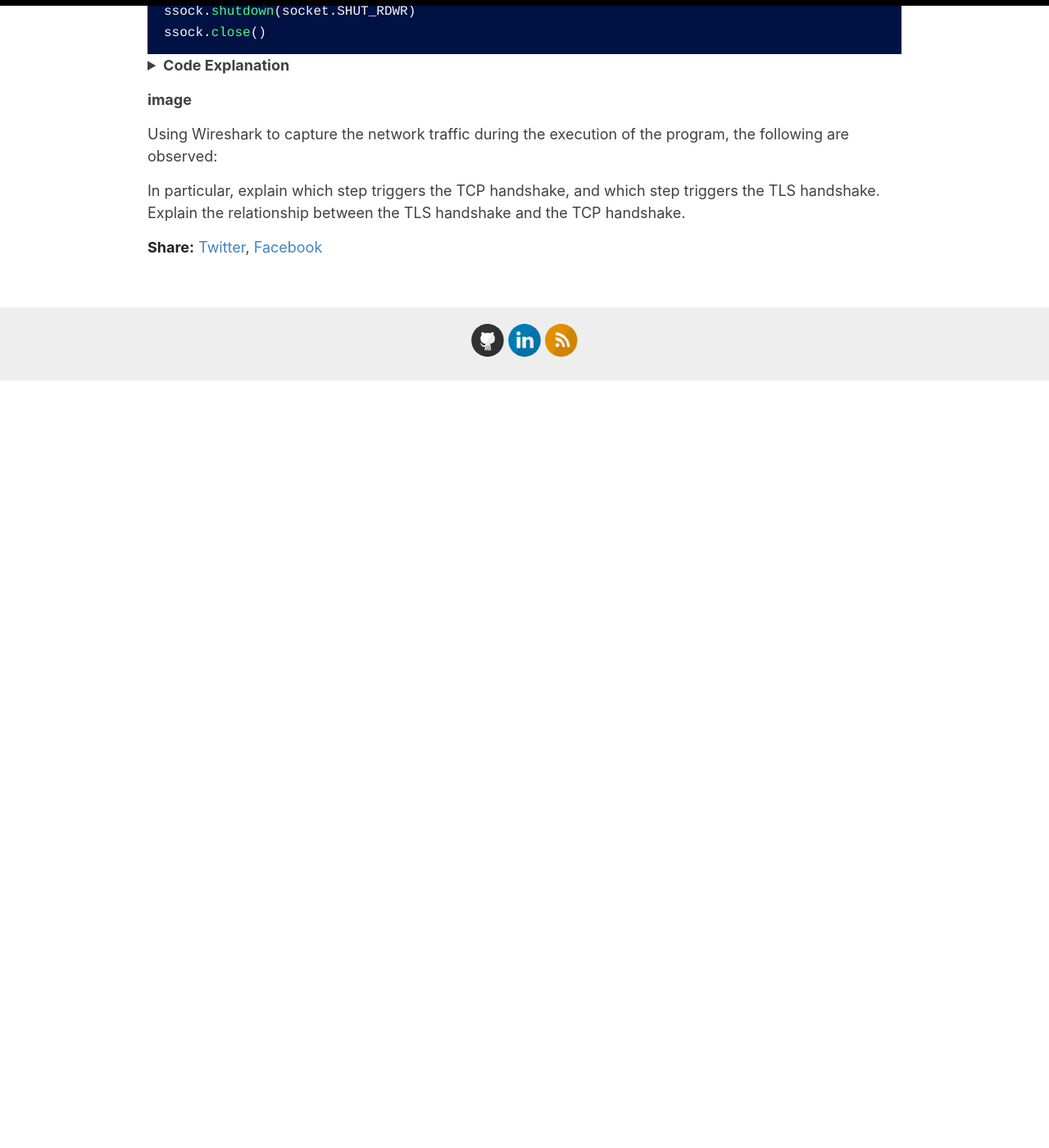
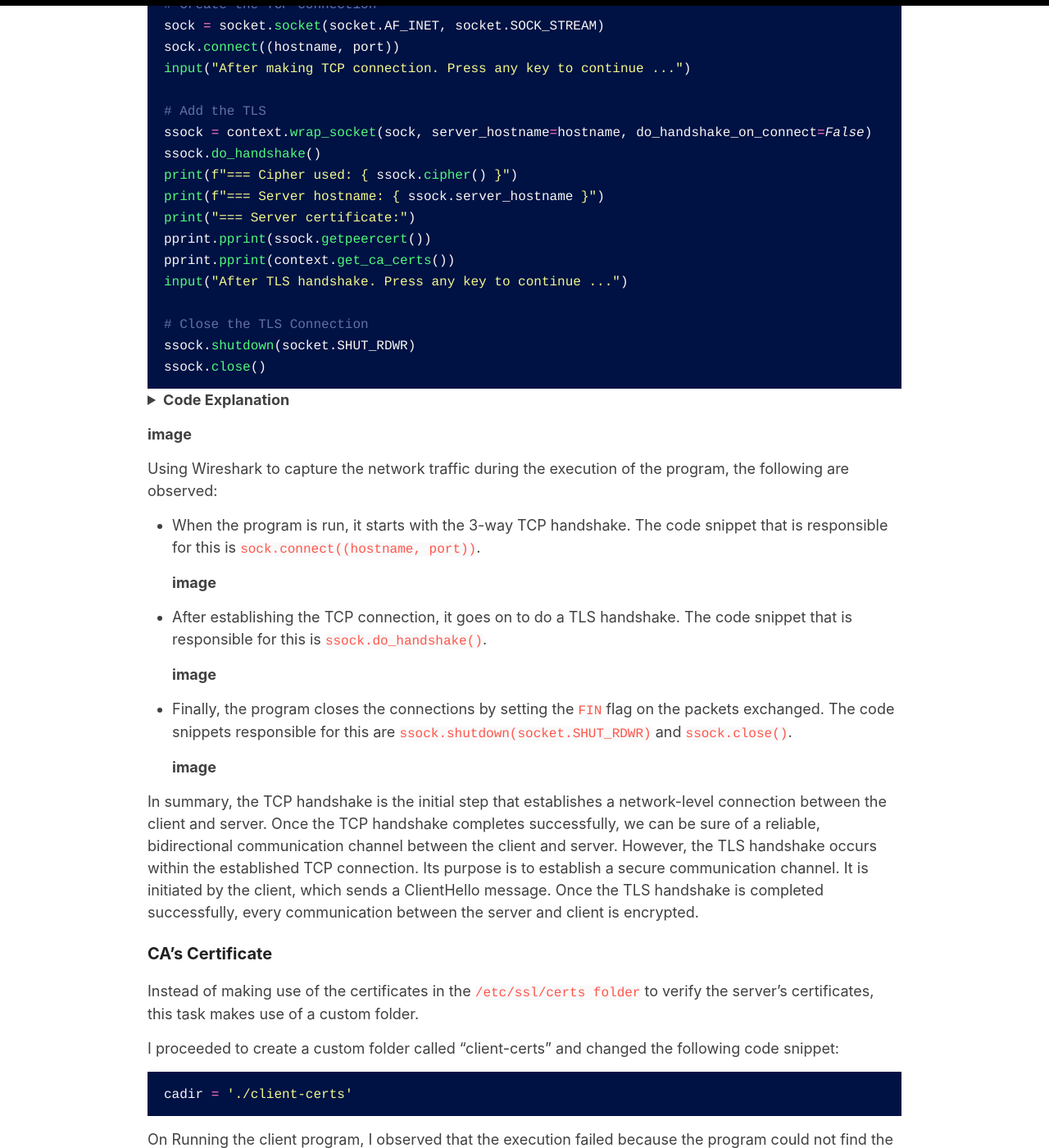
Before and after one commit to iukadike/blog, a Jekyll site: the page built from _posts/2023-10-02-tls.md, in a window 1280 px wide and 1400 px high, scrolled down 1965 px. Shown: the whole window at 82% size. Built offline with Jekyll 4.4.1, drawn with Linux system fonts in a browser that asks for light colours; comment, search, counter and statistics services are not loaded; before the commit the page ends 2429 px from its top, so only the background shows below that; some of the changed text lies outside the part shown.

Commit message:
update content

````diff
--- a/_posts/2023-10-02-tls.md
+++ b/_posts/2023-10-02-tls.md
@@ -1,10 +1,19 @@
 ---
 layout: post
 title: Transport Layer Security
+excerpt: Transport Layer Security (TLS) is a protocol that enables secure communication between two devices over a network by encrypting the data exchanged between these devices. When a device wants to establish a secure connection with another device, it starts a TLS handshake. Once the TLS handshake is completed and the secure connection is established, the devices can safely exchange data without worrying that someone else might be able to read or modify it.
 categories: [crypto, tls, wireshark]
 ---
 
-In networking, a packet is the basic unit of data. Every data sent across the network is usually done as a packet. This means that if an adversary can gain access to a packet, such an adversary can launch sophisticated attacks.
+Transport Layer Security (TLS) is a protocol that enables secure communication between two devices over a network by encrypting the data exchanged between these devices. When a device wants to establish a secure connection with another device, it starts a TLS handshake. Once the TLS handshake is completed and the secure connection is established, the devices can safely exchange data without worrying that someone else might be able to read or modify it.
+
+The TLS session typically comprises of the following:
+- The client initiates the TLS handshake by sending a ClientHello message.
+- The server responds with a ServerHello message, selecting the preferred cipher suite and sharing its certificate (if required).
+- The client validates the server's certificate and generates a pre-master secret, which is encrypted using the server's public key and sent to the server.
+- The server decrypts the pre-master secret, and both the client and server derive the master secret using the pre-master secret and other random values.
+- The client and server exchange messages to verify their ability to encrypt and decrypt using the agreed-upon cryptographic parameters.
+- If successful, both parties send a Finished message containing a hash and MAC of the entire handshake, confirming that the handshake has been completed securely.
 
 In this post, I aim to document my findings and observations while performing a SEED Lab.
 
@@ -130,8 +139,98 @@ ssock.close()                       #2
 **image**
 
 Using Wireshark to capture the network traffic during the execution of the program, the following are observed:
+- When the program is run, it starts with the 3-way TCP handshake. The code snippet that is responsible for this is `sock.connect((hostname, port))`.
+
+  **image**
+
+- After establishing the TCP connection, it goes on to do a TLS handshake. The code snippet that is responsible for this is `ssock.do_handshake()`.
+
+  **image**
+
+- Finally, the program closes the connections by setting the `FIN` flag on the packets exchanged. The code snippets responsible for this are `ssock.shutdown(socket.SHUT_RDWR)` and `ssock.close()`.
+
+  **image**
+
+In summary, the TCP handshake is the initial step that establishes a network-level connection between the client and server. Once the TCP handshake completes successfully, we can be sure of a reliable, bidirectional communication channel between the client and server. However, the TLS handshake occurs within the established TCP connection. Its purpose is to establish a secure communication channel. It is initiated by the client, which sends a ClientHello message. Once the TLS handshake is completed successfully, every communication between the server and client is encrypted.
 
 
+#### CA’s Certificate
 
-In particular, explain which step triggers the TCP handshake, and which step triggers the
-TLS handshake. Explain the relationship between the TLS handshake and the TCP handshake.
+Instead of making use of the certificates in the `/etc/ssl/certs folder` to verify the server’s certificates, this task makes use of a custom folder.
+
+I proceeded to create a custom folder called "client-certs" and changed the following code snippet:
+
+```python
+cadir = './client-certs'
+```
+
+On Running the client program, I observed that the execution failed because the program could not find the CA certificate for the host I wanted to connect to.
+
+**image**
+
+To remedy this, I need to get the CA certificate that is needed to verify the `www.google.com` server's certificate and place it in the custom folder.
+
+<details>
+<summary><b>Note</b></summary>
+<div markdown="1">
+
+When TLS tries to verify a server certificate, it will generate a hash value from the issuer’s identity information, use this hash value as part of the file name, and then use this name to find the issuer’s certificate in the specified folder.
+
+We can create a symbolic link named the hash value that points to the actual CA certificate. First we generate the subject hash of the certificate.
+
+```bash
+openssl x509 -in CA.crt -noout -subject_hash
+```
+Assuming this gives a value of "4a6481c9", we go on to create a symbolic link
+
+```bash
+ln -s CA.crt 4a6481c9.0
+```
+
+</div></details>
+
+After placing the CA's certificate in the custom location, the program executes successfully.
+
+**image**
+
+
+#### Experiment with the hostname check
+
+This task helps students understand the importance of hostname checks on the client side.
+
+__Step 1__:
+Get the IP address of `www.google.com` using the dig command
+
+```bash
+dig www.example.com
+```
+
+**image**
+
+__Step 2__:
+Modify the /etc/hosts file of the client machine and add the IP address obtained from the dig command.
+
+**image**
+
+__Step 3__:
+Switch the following line in the client program between True and False, and then run the client program to www.google2023.com.
+
+```python
+context.check_hostname = False
+```
+
+The following is observed after running the client program:
+- When `context.check_hostname = False`, the program executes successfully. This means that a TLS handshake was complete even though the certificate was never issued to `www.google2023.com`. This means an MITM attack with a valid certificate will not be detected by my program.
+
+  **image**
+
+- When `context.check_hostname = True`, the program doesn't execute successfully. This means that the TLS handshake was interrupted. The program tells us that there was a hostname mismatch. Thus the program was able to detect that though the certificate is valid, it was not issued to `www.google2023.com`. This helps protect against an MITM attack with a valid certificate.
+
+  **image**
+
+
+#### Sending and getting Data
+
+In this task, we will send data to the server and get its response. Since we choose to use HTTPS servers,
+we need to send HTTP requests to the server; otherwise, the server will not understand our request. The
+following code example shows how to send HTTP requests and how to read the response.
````
